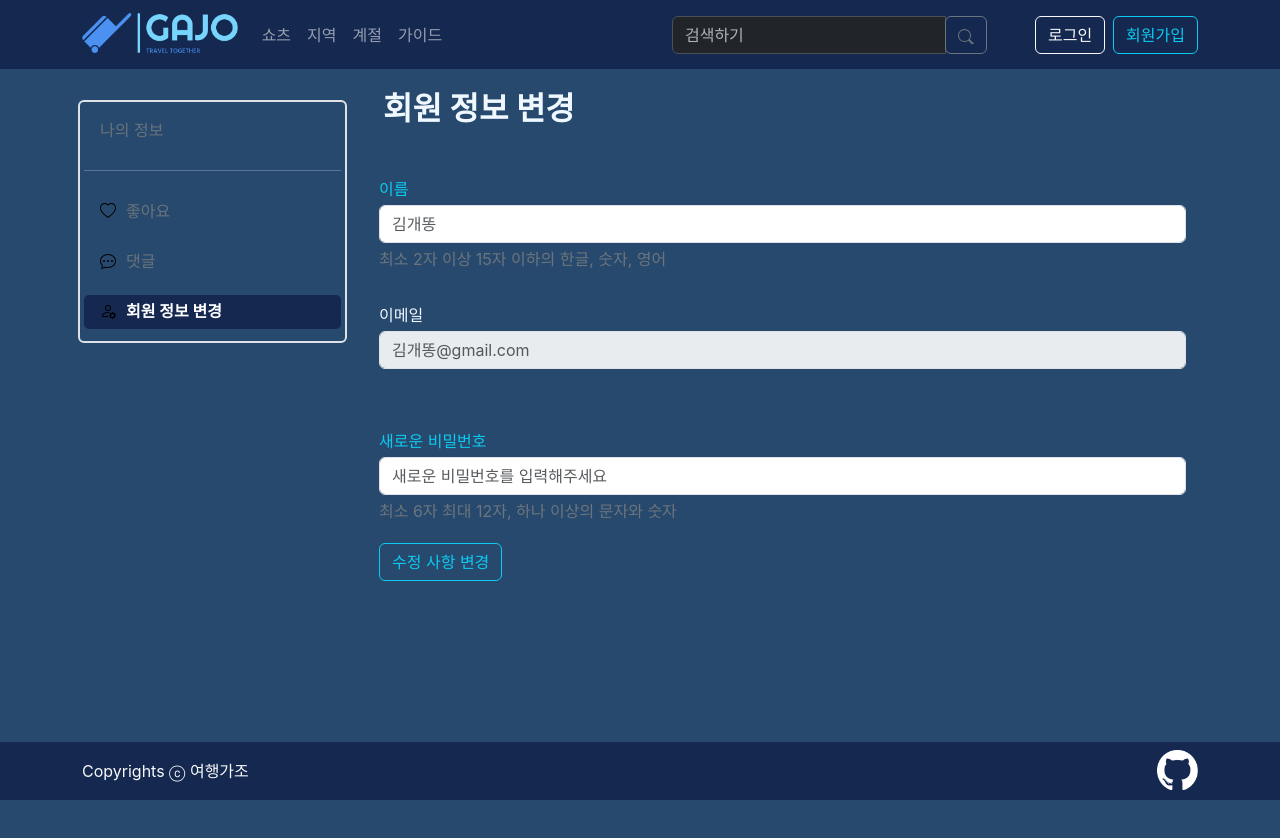
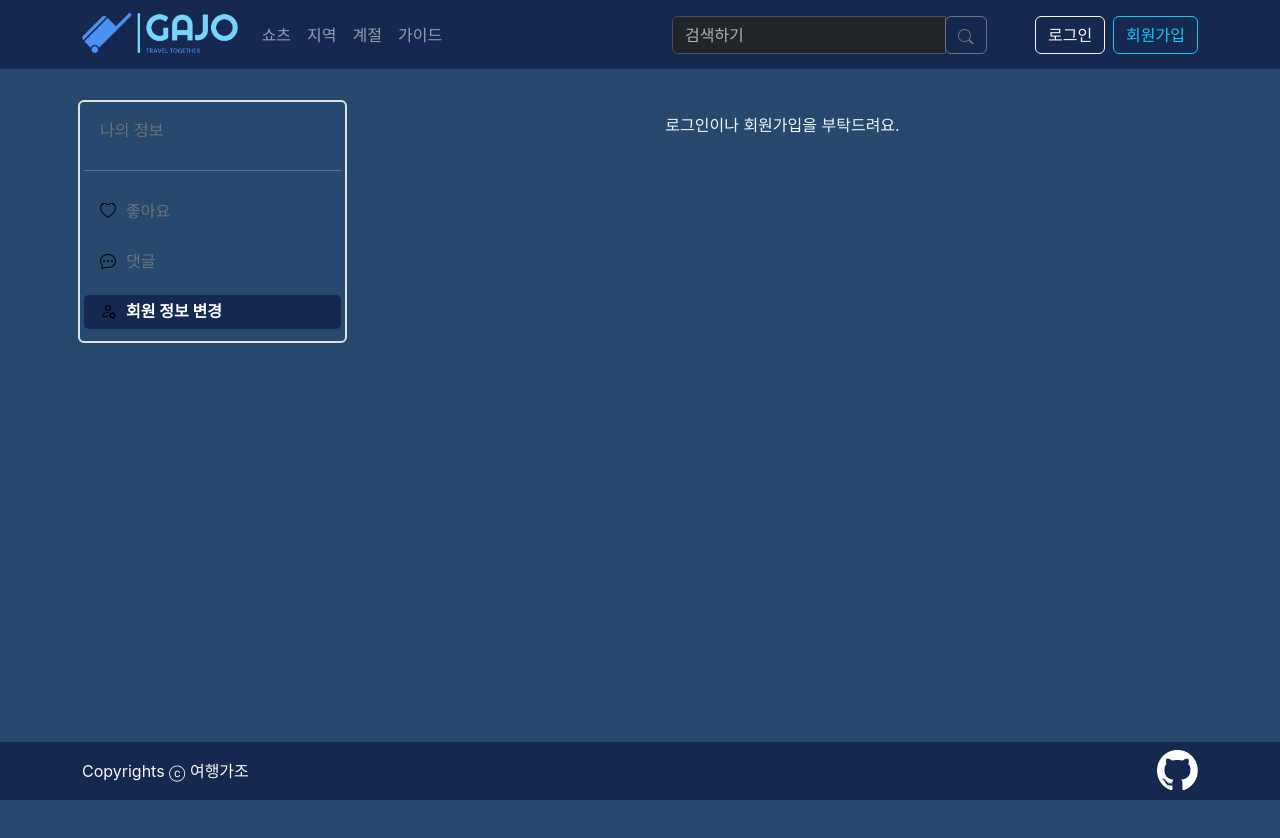
Before and after one commit to codestates-seb/seb41_main_026, a React (Create React App) app in the folder client/: page /mypage/edit in a window 1280 px wide. Shown: the top 838 px of the page. Before the commit the page ends 800 px from the top, so only its background shows below. Built offline with nearby package versions, Linux system fonts and the light colour scheme; no server answers; a web font is replaced by a local one.

Commit message:
Feat: 로그아웃 상태의 화면 수정

```diff
--- a/client/src/components/MyPage/MyPageComment.jsx
+++ b/client/src/components/MyPage/MyPageComment.jsx
@@ -2,6 +2,7 @@ import React from 'react';
 import MyPageBody from './MyPageBody';
 import Sidebar from './Sidebar';
 import Layout from '../Common/Layout';
+import NotFound from './NotFound';
 
 function MyPageComment() {
   return (
@@ -9,7 +10,11 @@ function MyPageComment() {
       <div className="container">
         <div className="row min-vh-100 flex-column flex-md-row">
           <Sidebar />
-          <MyPageBody />
+          {sessionStorage.getItem('access_Token') ? (
+            <MyPageBody />
+          ) : (
+            <NotFound />
+          )}
         </div>
       </div>
     </Layout>
--- a/client/src/components/MyPage/MyPageInfo.jsx
+++ b/client/src/components/MyPage/MyPageInfo.jsx
@@ -3,6 +3,7 @@ import axios from 'axios';
 import Sidebar from './Sidebar';
 import { regName, regPassword } from '../../util/regStore';
 import Layout from '../Common/Layout';
+import NotFound from './NotFound';
 
 const userId = sessionStorage.getItem('user_Id');
 
@@ -65,8 +66,9 @@ function MyPageInfo() {
   return (
     <Layout header footer>
       <div className="container">
-        <div className="row ">
+        <div className="row min-vh-100 flex-column flex-md-row">
           <Sidebar />
+          {sessionStorage.getItem('access_Token') ? (
             <main className="col-sm-9 px-0 flex-grow-1">
               <div className="container py-3">
                 <article>
@@ -162,6 +164,9 @@ function MyPageInfo() {
                 </article>
               </div>
             </main>
+          ) : (
+            <NotFound />
+          )}
         </div>
         <div
           className="modal"
--- a/client/src/components/MyPage/MyPageLike.jsx
+++ b/client/src/components/MyPage/MyPageLike.jsx
@@ -2,6 +2,7 @@ import React from 'react';
 import Layout from '../Common/Layout';
 import MyPageBody from './MyPageBody';
 import Sidebar from './Sidebar';
+import NotFound from './NotFound';
 
 function MyPageLike() {
   return (
@@ -9,7 +10,11 @@ function MyPageLike() {
       <div className="container">
         <div className="row min-vh-100 flex-column flex-md-row">
           <Sidebar />
-          <MyPageBody />
+          {sessionStorage.getItem('access_Token') ? (
+            <MyPageBody />
+          ) : (
+            <NotFound />
+          )}
         </div>
       </div>
     </Layout>
--- /dev/null
+++ b/client/src/components/MyPage/NotFound.jsx
@@ -0,0 +1,13 @@
+import React from 'react';
+
+function NotFound() {
+  return (
+    <div className="col-sm-9 px-0 flex-grow-1 mb-5">
+      <div className="d-flex align-items-center justify-content-center my-5">
+        로그인이나 회원가입을 부탁드려요.
+      </div>
+    </div>
+  );
+}
+
+export default NotFound;
--- a/client/src/pages/MyPage/MyPage.jsx
+++ b/client/src/pages/MyPage/MyPage.jsx
@@ -2,6 +2,7 @@ import React from 'react';
 import MyPageBody from '../../components/MyPage/MyPageBody';
 import Sidebar from '../../components/MyPage/Sidebar';
 import Layout from '../../components/Common/Layout';
+import NotFound from '../../components/MyPage/NotFound';
 
 function MyPage() {
   return (
@@ -9,7 +10,11 @@ function MyPage() {
       <div className="container">
         <div className="row min-vh-100 flex-column flex-md-row">
           <Sidebar />
-          <MyPageBody />
+          {sessionStorage.getItem('access_Token') ? (
+            <MyPageBody />
+          ) : (
+            <NotFound />
+          )}
         </div>
       </div>
     </Layout>
```
Lines whose indentation alone changed are shown as unchanged.
